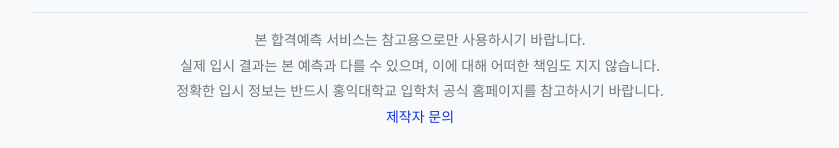
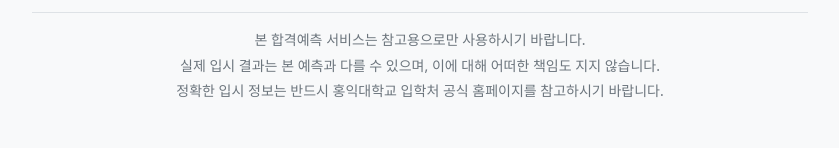
Before and after one commit to Taek-2/gohiu, a Flask app: page / in a window 1280 px wide. Shown: the part 931-1079 px from the top of the page, without its empty margins (220-1059 px from the left). After the commit the page ends 1029 px from the top, so only its background shows below. Run offline with Flask 3, Linux system fonts and the light colour scheme.

Commit message:
연락처 삭제

```diff
--- a/templates/index.html
+++ b/templates/index.html
@@ -211,7 +211,6 @@
             <p>본 합격예측 서비스는 참고용으로만 사용하시기 바랍니다.</p>
             <p>실제 입시 결과는 본 예측과 다를 수 있으며, 이에 대해 어떠한 책임도 지지 않습니다.</p>
             <p>정확한 입시 정보는 반드시 홍익대학교 입학처 공식 홈페이지를 참고하시기 바랍니다.</p>
-            <p><a href="https://open.kakao.com/o/sGX5voag" target="_blank">제작자 문의</a></p>
         </footer>
     </div>
 
```
